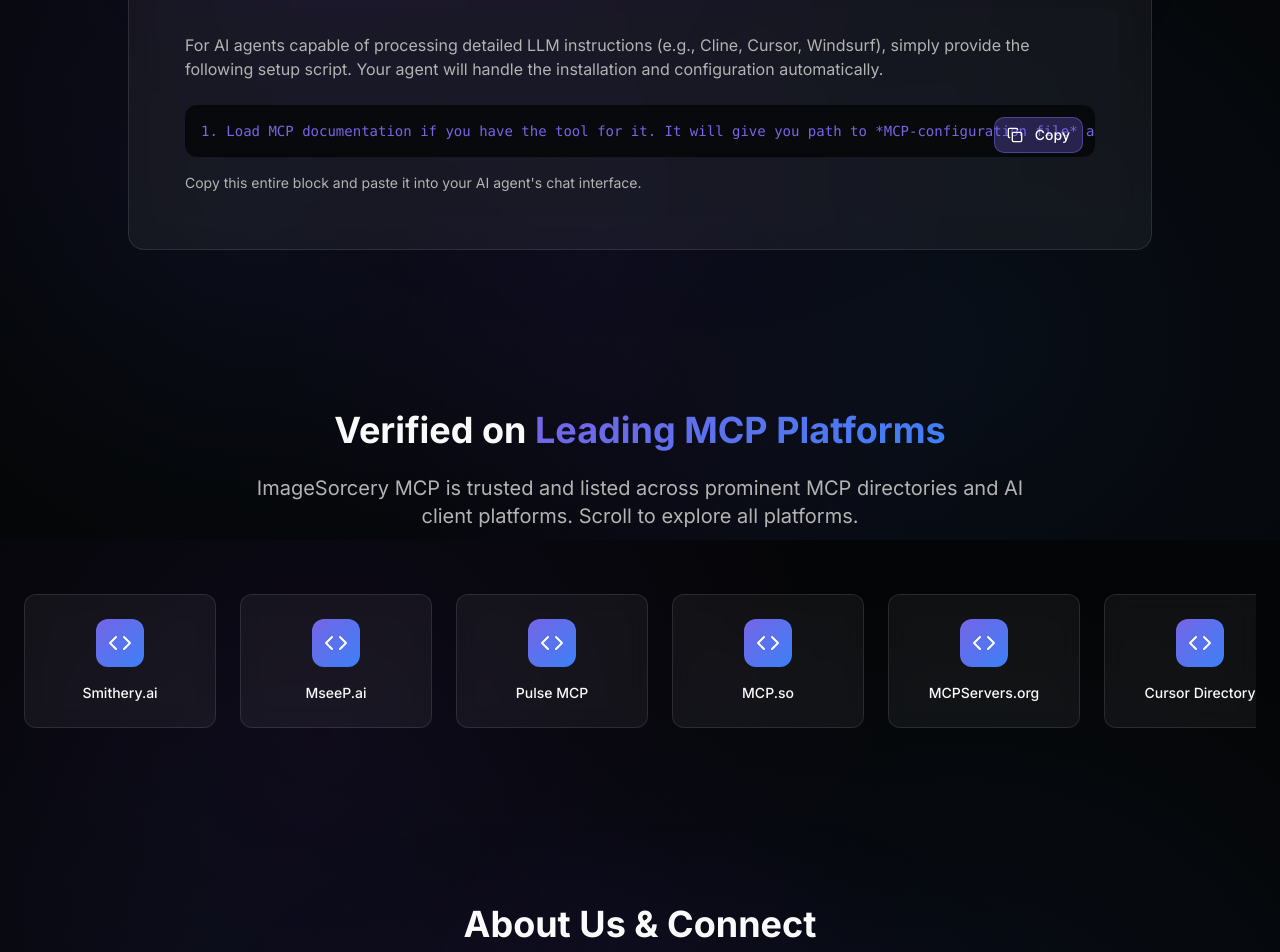
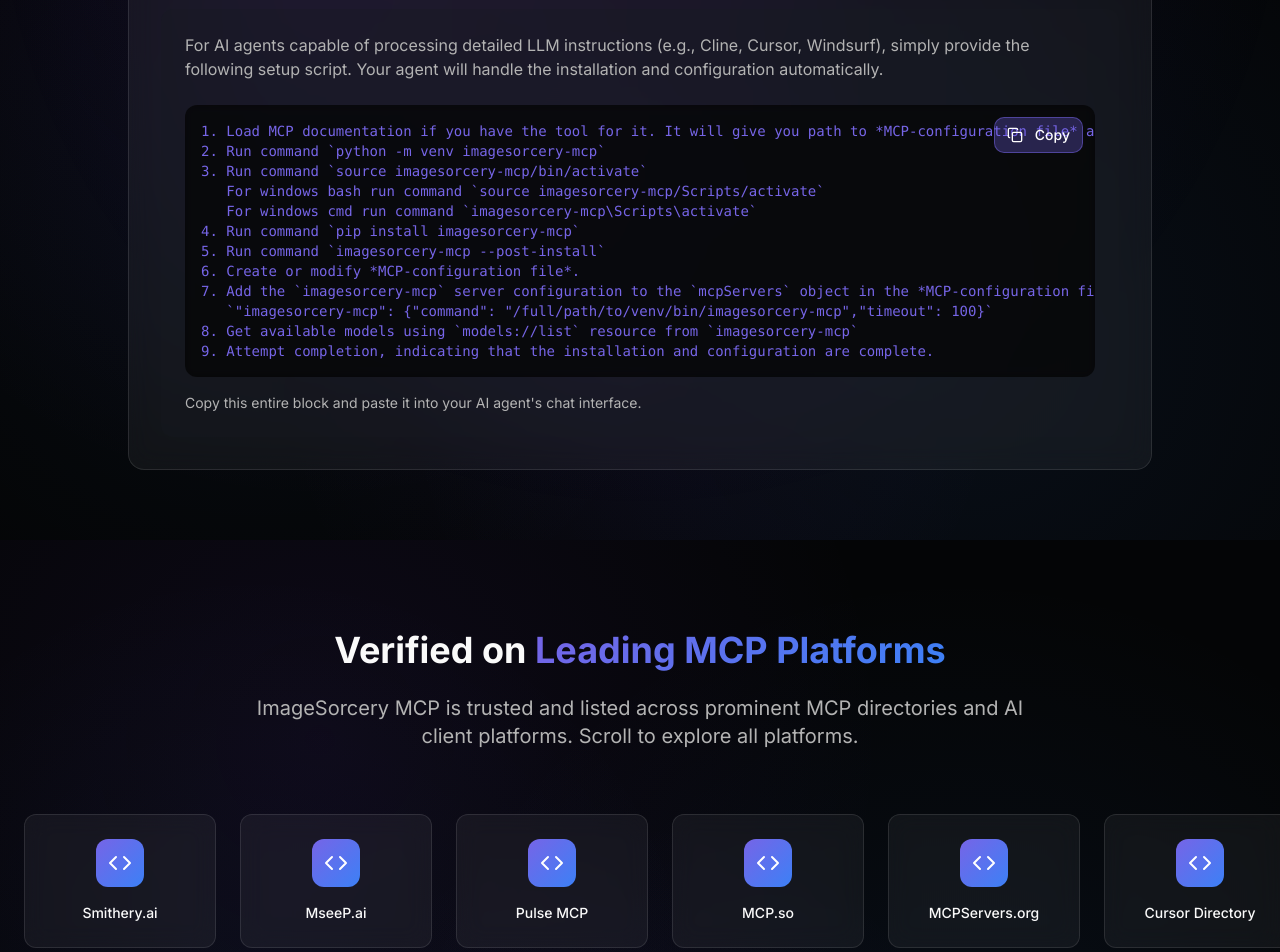
Before and after one commit to sunriseapps/imagesorcery-site, a React (Vite) app: page / in a window 1280 px wide. Shown: the part 7460-8412 px from the top of the page. Built offline with nearby package versions, Linux system fonts and the light colour scheme.

Commit message:
Fix horizontal scrolling and code block issues
Fixes issues with horizontal scrolling platforms (scrollbar, padding, height, and auto-scroll) and code block wrapping.

```diff
--- a/src/components/CodeBlock.tsx
+++ b/src/components/CodeBlock.tsx
@@ -29,7 +29,7 @@ const CodeBlock: React.FC<CodeBlockProps> = ({
       )}
       <div className="bg-black/70 backdrop-blur-sm p-4 rounded-lg relative overflow-x-auto">
         <pre className="text-sm">
-          <code className="text-primary whitespace-nowrap">
+          <code className="text-primary whitespace-pre">
             {code}
           </code>
         </pre>
--- a/src/components/sections/PlatformsSection.tsx
+++ b/src/components/sections/PlatformsSection.tsx
@@ -12,6 +12,9 @@ const PlatformsSection = () => {
     { name: 'Cursor Directory', url: 'https://cursor.directory/mcp/imagesorcery-mcp' }
   ];
 
+  // Дублируем платформы для бесконечной прокрутки
+  const duplicatedPlatforms = [...platforms, ...platforms];
+
   return (
     <section id="platforms" className="py-20 relative z-10 overflow-hidden">
       <div className="container mx-auto px-6">
@@ -24,9 +27,35 @@ const PlatformsSection = () => {
           </p>
         </div>
 
-        <div className="relative">
-          <div className="flex space-x-6 overflow-x-auto pb-4 scrollbar-thin scrollbar-thumb-primary scrollbar-track-muted">
+        {/* Контейнер для мобильных устройств с горизонтальным скроллом */}
+        <div className="md:hidden">
+          <div className="flex space-x-6 overflow-x-auto pb-4 px-6 -mx-6" style={{ scrollbarWidth: 'none', msOverflowStyle: 'none' }}>
+            <style jsx>{`
+              div::-webkit-scrollbar {
+                display: none;
+              }
+            `}</style>
             {platforms.map((platform, index) => (
+              <a
+                key={index}
+                href={platform.url}
+                target="_blank"
+                rel="noopener noreferrer"
+                className="glass-card p-6 rounded-xl hover-glow transition-all duration-300 hover:scale-105 text-center flex-shrink-0 w-48"
+              >
+                <div className="w-12 h-12 bg-gradient-primary rounded-lg mx-auto mb-4 flex items-center justify-center">
+                  <Code className="w-6 h-6 text-white" />
+                </div>
+                <p className="text-sm font-medium text-center">{platform.name}</p>
+              </a>
+            ))}
+          </div>
+        </div>
+
+        {/* Автоматическая прокрутка для десктопа */}
+        <div className="hidden md:block relative">
+          <div className="flex space-x-6 animate-scroll-x">
+            {duplicatedPlatforms.map((platform, index) => (
               <a
                 key={index}
                 href={platform.url}
```
